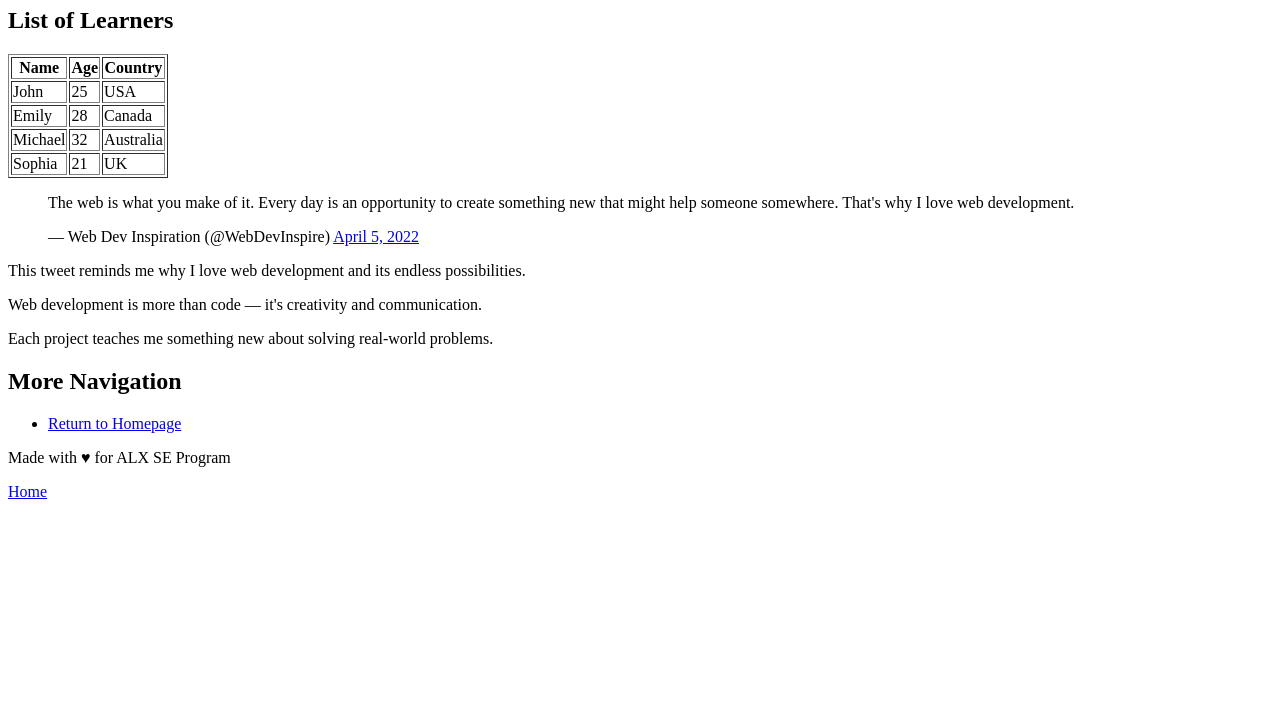
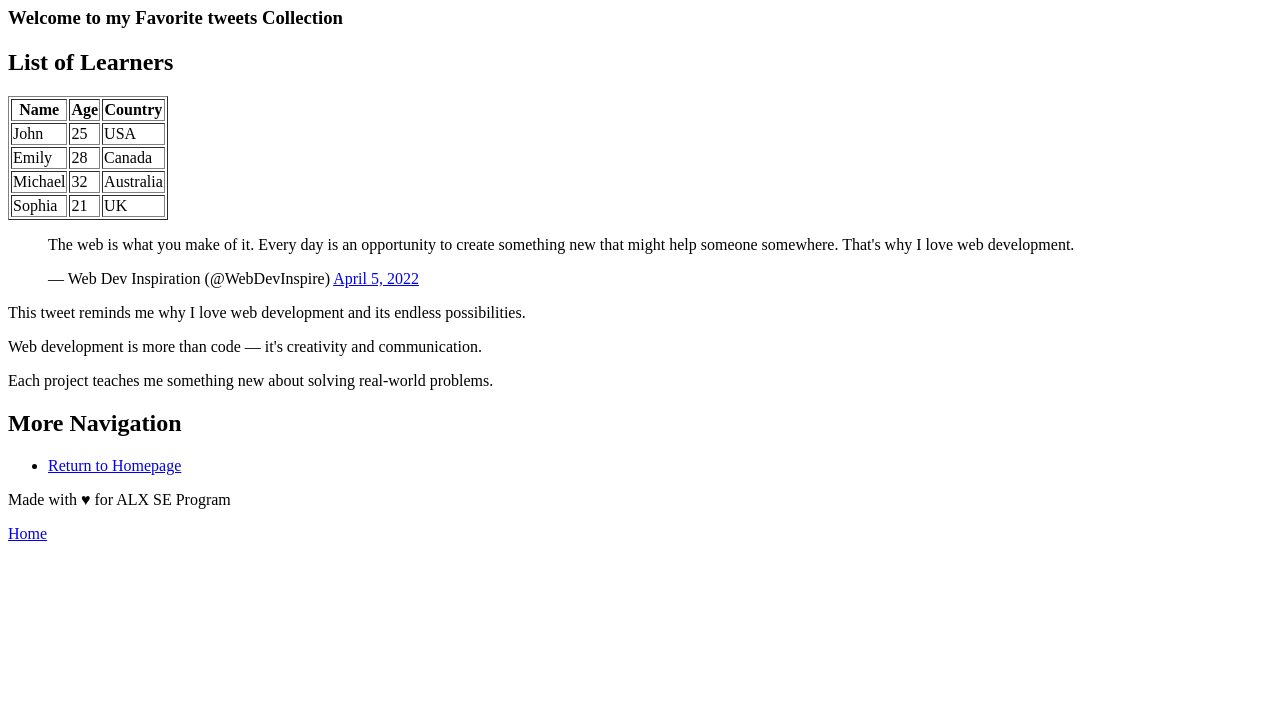
Before and after one commit to Choenemc/My_First_Portfolio, a plain HTML site: page html_basic/index.html in a window 1280 px wide. Shown: the part 99-800 px from the top of the page. Drawn offline with Linux system fonts and the light colour scheme.

Commit message:
Update index.html with latest changes

```diff
--- a/html_basic/index.html
+++ b/html_basic/index.html
@@ -9,6 +9,7 @@
         <header>
             <a href="index.html">← Back to Home</a>
             <h1>Tweets That Inspire Me</h1>
+            <h3>Welcome to my Favorite tweets Collection</h3>
         </header>
 
         <main>
```
Lines whose indentation alone changed are shown as unchanged.
